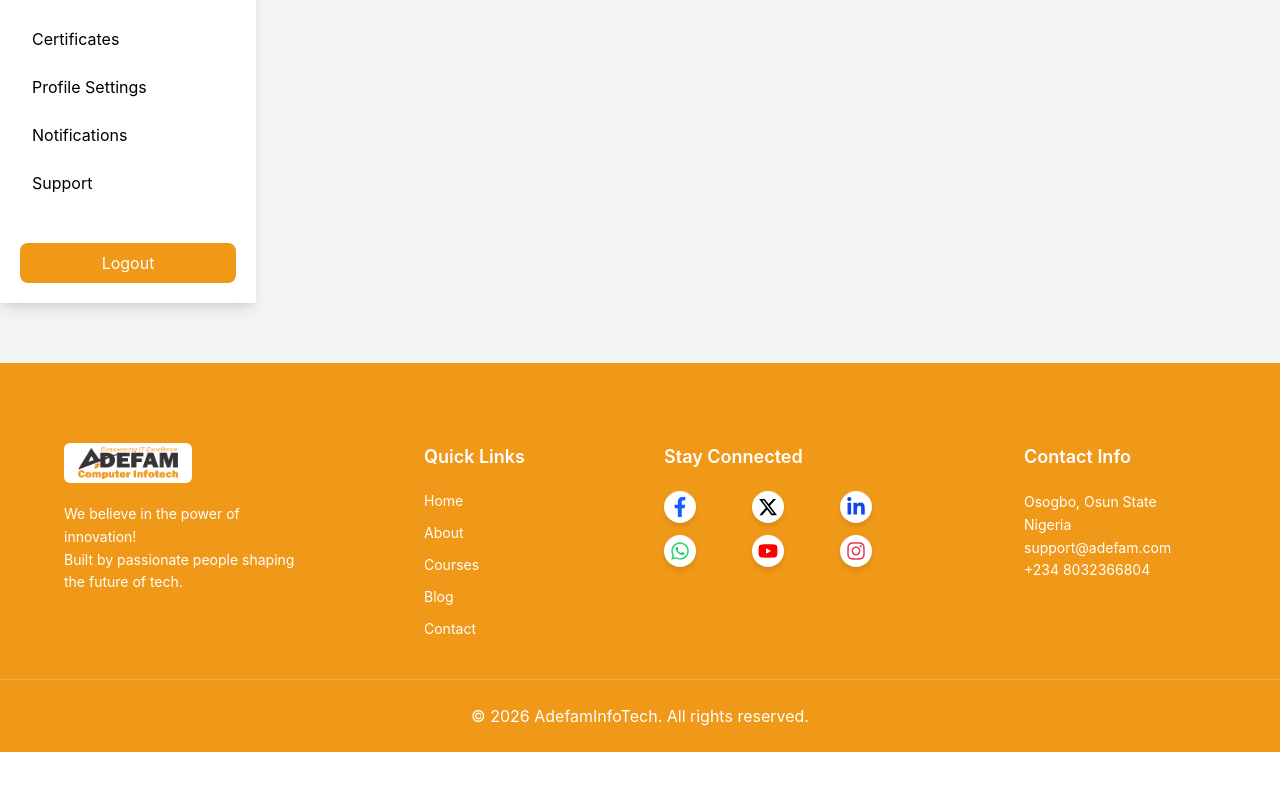
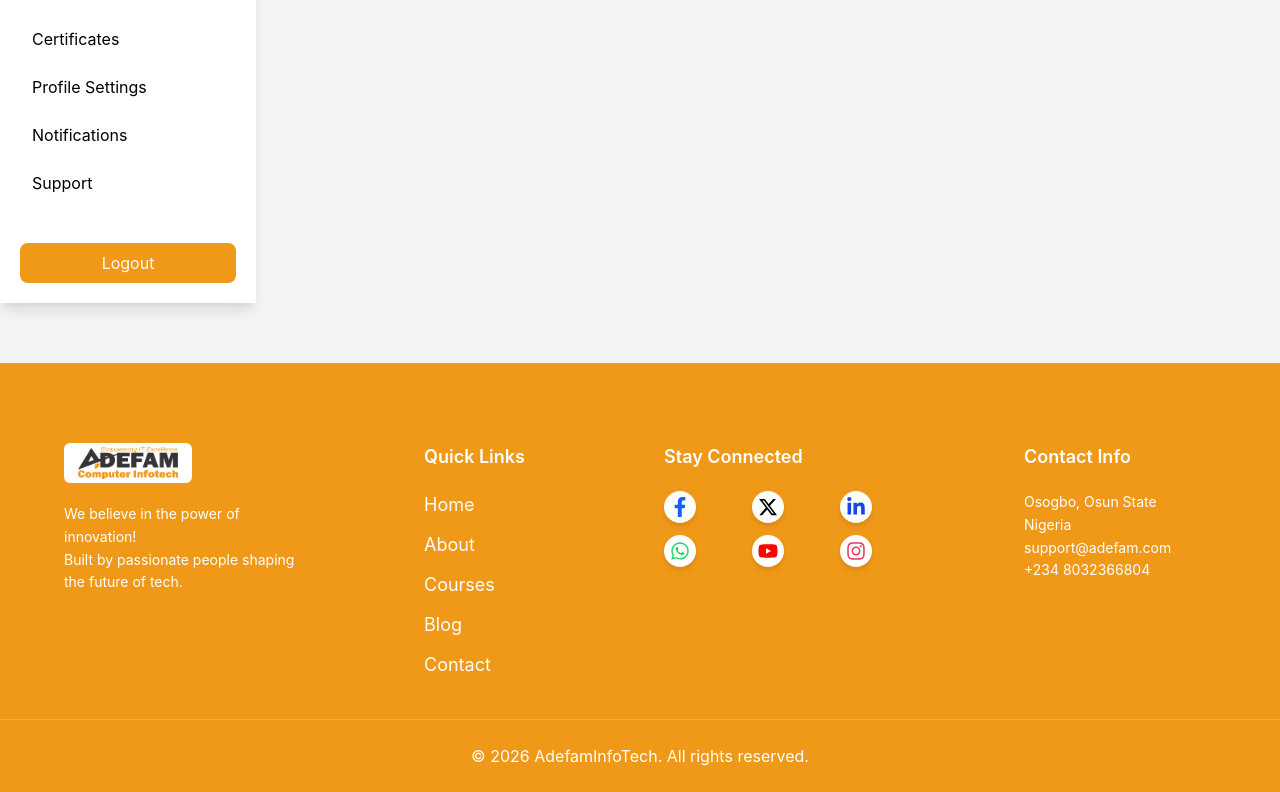
Before and after one commit to sirvick-concept/Adefam, a React (Vite) app: page /student-dashboard in a window 1280 px wide. Shown: the part 533-1325 px from the top of the page. Before the commit the page ends 1285 px from the top, so only its background shows below. Built offline with nearby package versions, Linux system fonts and the light colour scheme.

Commit message:
adjust design

```diff
--- a/src/Components/Footer.jsx
+++ b/src/Components/Footer.jsx
@@ -37,33 +37,33 @@ const Footer = () => {
             Quick Links
           </h3>
 
-          <ul className=" space-y-2 sm:space-y-3 text-sm">
+          <ul className=" space-y-2 sm:space-y-3 text-lg">
             <li>
-              <Link to="/" className="hover:text-white/40 transition">
+              <Link to="/" className="hover:text-white/60 transition">
                 Home
               </Link>
             </li>
 
             <li>
-              <Link to="/about" className="hover:text-white/40 transition">
+              <Link to="/about" className="hover:text-white/60 transition">
                 About
               </Link>
             </li>
 
             <li>
-              <Link to="/courses" className="hover:text-white/40 transition">
+              <Link to="/courses" className="hover:text-white/60 transition">
                 Courses
               </Link>
             </li>
 
             <li>
-              <Link to="/blog" className="hover:text-white/40 transition">
+              <Link to="/blog" className="hover:text-white/60 transition">
                 Blog
               </Link>
             </li>
 
             <li>
-              <Link to="/contact" className="hover:text-white/40 transition">
+              <Link to="/contact" className="hover:text-white/60 transition">
                 Contact
               </Link>
             </li>
--- a/src/Components/Partners.jsx
+++ b/src/Components/Partners.jsx
@@ -44,7 +44,7 @@ const Partners = () => {
                 <img
                   src={partner.logo}
                   alt={partner.name}
-                  className="h-10 w-10 sm:h-14 sm:w-14 rounded-full border-[#F09818] object-cover
+                  className="h-10 w-10 sm:h-14 sm:w-14 rounded-full border-4 border-[#F09818] object-cover
                              group-hover:scale-110 transition-transform duration-300"
                 />
 
```
